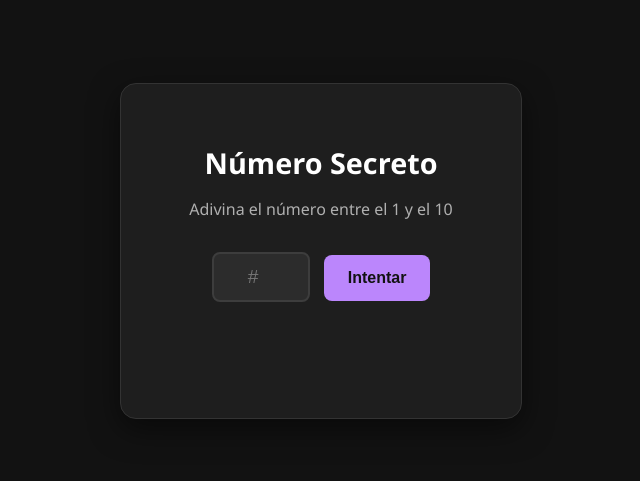
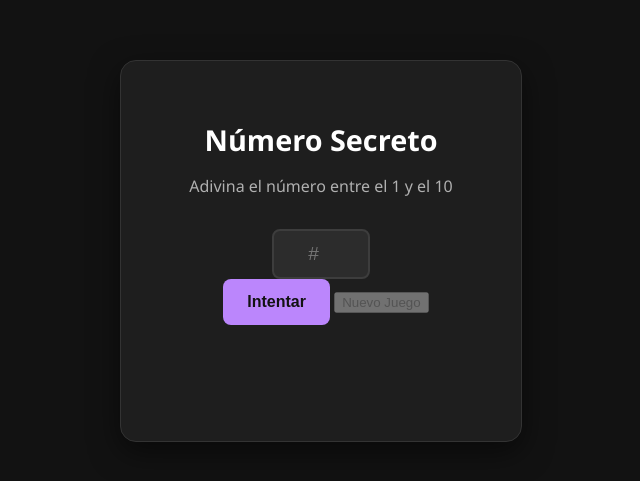
Before and after one commit to jossie0280/Numero-Magico, a plain HTML site: page index.html in a window 1280 px wide. Shown: the part 149-630 px from the top of the page, without its empty margins (319-959 px from the left). Drawn offline with Linux system fonts and the light colour scheme.

Commit message:
Update index.html

```diff
--- a/index.html
+++ b/index.html
@@ -7,18 +7,18 @@
     <link rel="stylesheet" href="style.css">
 </head>
 <body>
-
     <div class="contenedor-juego">
         <h1>Número Secreto</h1>
         <p>Adivina el número entre el 1 y el 10</p>
-
         <input type="number" id="entradaUsuario" placeholder="#">
 
-        <button id="botonIntentar">Intentar</button>
+        <div class="botones">
+            <button id="botonIntentar">Intentar</button>
+            <button id="botonReiniciar" disabled>Nuevo Juego</button>
+        </div>
 
         <p id="mensaje"></p>
     </div>
-
     <script src="script.js"></script>
 </body>
 </html>
```
